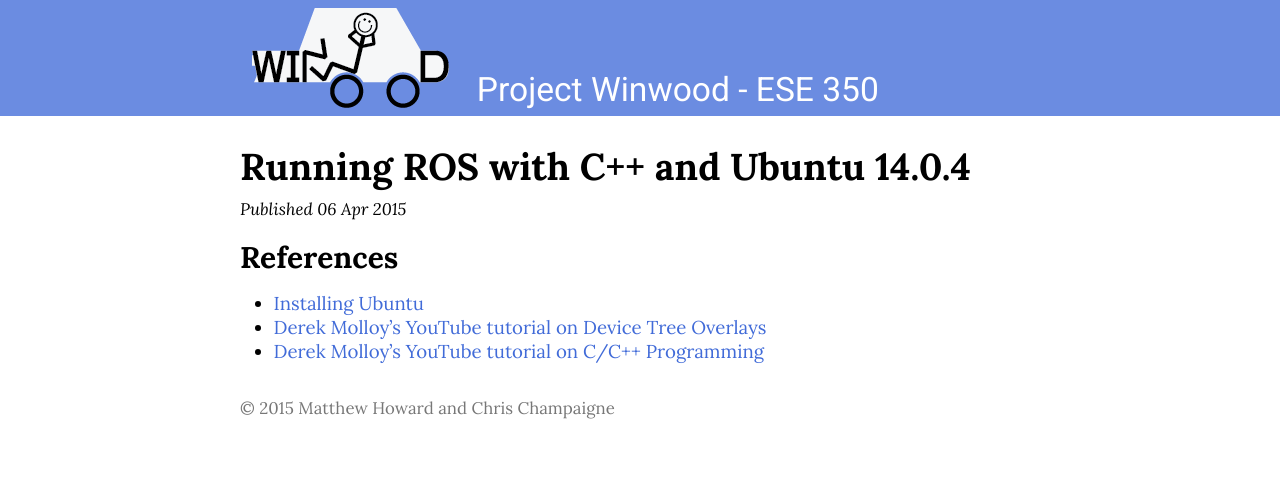
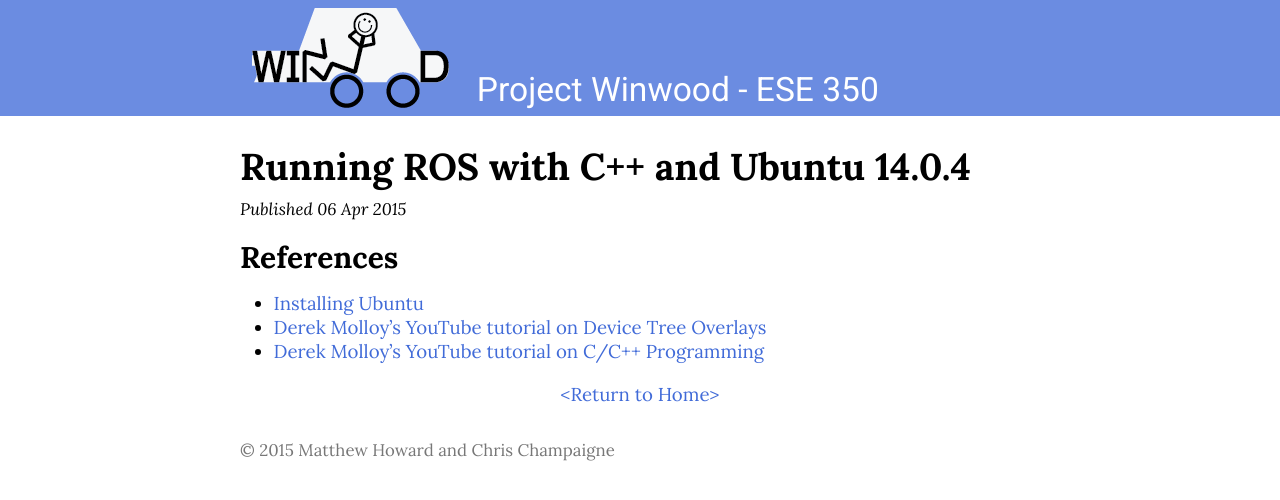
Before and after one commit to moward/project-winwood, a Jekyll site: the page built from _posts/2015-04-06-running-ros-with-c++.md, in a window 1280 px wide. Shown: the top 500 px of the page. Built offline with Jekyll 4.4.1, drawn with Linux system fonts in a browser that asks for light colours.

Commit message:
Add return to home link

```diff
--- a/_layouts/post.html
+++ b/_layouts/post.html
@@ -10,3 +10,5 @@ layout: default
 
 {{ content }}
 </article>
+
+<div style="text-align: center; margin-top: 1em;"><a href="/">&lt;Return to Home&gt;</a></div>
```
